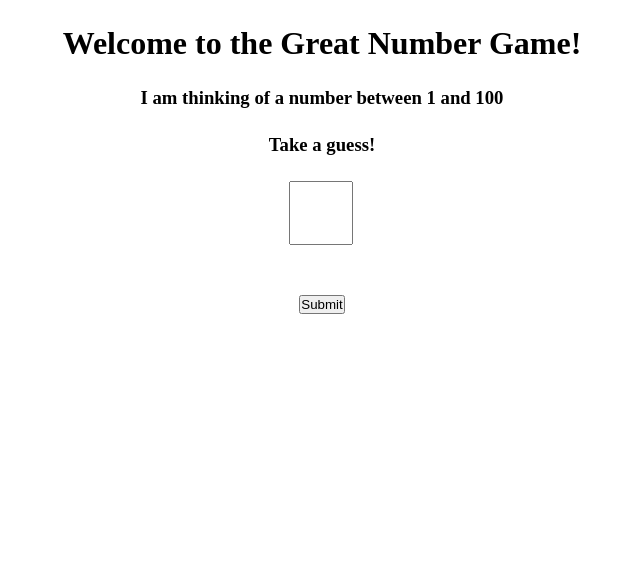
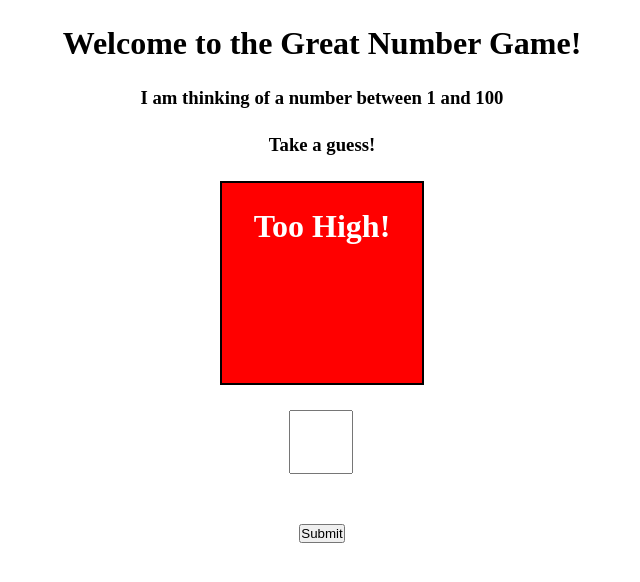
Before and after one commit to Azachary8232/great_number_game, a Flask app: page / in a window 1280 px wide. Shown: the top 582 px of the page, without its empty margins (318-958 px from the left). Run offline with Flask 2, Linux system fonts and the light colour scheme; the visitor is signed in with stand-in values (Sample User, id 1).

Commit message:
Game Connection Complete

```diff
--- a/server.py
+++ b/server.py
@@ -5,16 +5,30 @@ app.secret_key = "skittles"
 
 @app.route('/')
 def game_home():
-    session['random_num'] = random.randint(1,100)
+    if 'random_num' not in session:
+        session['random_num'] = random.randint(1,100)
     print(session['random_num'])
     return render_template("index.html")
 
 @app.route('/guess', methods=['POST'])
 def guess():
     if int(request.form['guess']) > session['random_num']:
+        session['color'] = "red1"
+        print(session['color'])
+        return redirect('/')
+    elif int(request.form['guess']) < session['random_num']:
+        session['color'] = "red2"
+        print(session['color'])
+        return redirect('/')
+    else:
+        session['color'] = "green"
+        print(session['color'])
         return redirect('/')
 
-
+@app.route('/reset')
+def reset():
+    session.clear()
+    return redirect('/')
 
 
 
--- a/static/css/style.css
+++ b/static/css/style.css
@@ -14,8 +14,21 @@
     margin-top: 25px;
 }
 
-.form{
+.result{
+    width: 200px;
+    height: 200px;
+    border: 2px solid black;
+    margin: auto;
+    margin-top: 25px;
+}
+.result h3{
+    color: white;
+    font-size: 24pt;
+}
 
+.result button{
+    margin: 5px 65px;
+    box-shadow: 3px 3px;
 }
 
 .form1 input{
--- a/templates/index.html
+++ b/templates/index.html
@@ -12,6 +12,26 @@
         <h1>Welcome to the Great Number Game!</h1>
         <h3>I am thinking of a number between 1 and 100</h3>
         <h3>Take a guess!</h3>
+        {% if 'color' in session %}
+            {% if session['color'] == "red1" %}
+                <div class="result" style="background-color: red;">
+                    <h3>Too High!</h3>
+                </div>
+            {% elif  session['color'] == "red2"%}
+                <div class="result" style="background-color: red;">
+                    <h3>Too Low!</h3>
+                </div>
+            {% else %}
+                <div class="result" style="background-color: green;">
+                    <h3>Correct!</h3>
+                    <h3>{{session['random_num']}} was the<br>
+                    number</h3>
+                    <form action="/reset" name="form2">
+                        <button type="submit">Play again!</button>
+                    </form>
+                </div>
+            {% endif %}
+        {% endif %}
         <form class="form1" action="/guess" name="form" method="post">
             <input name="guess" type="text">
             <button type="submit">Submit</button>
```
